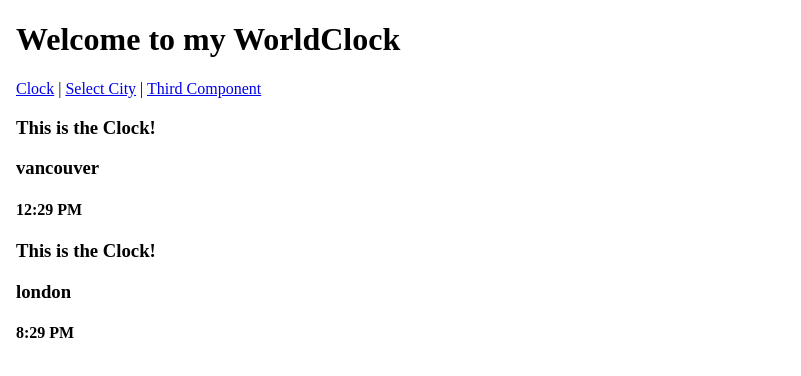
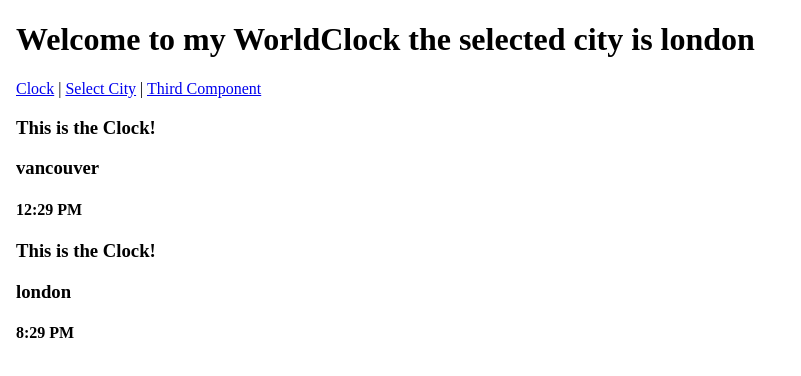
Before and after one commit to woodsmanlucas/WorldClock, an Angular app: page /clock in a window 1280 px wide. Shown: the top 376 px of the page, without its empty margins (0-801 px from the left). Built offline with nearby package versions, Linux system fonts and the light colour scheme.

Commit message:
got parent->child working but not child->parent

```diff
--- a/src/app/ChooseCityDirective.ts
+++ b/src/app/ChooseCityDirective.ts
@@ -1,5 +1,6 @@
-import { Component, OnInit } from '@angular/core';
-import { MyCitiesService} from './myCitiesService'
+import { Component, OnInit, Output } from '@angular/core';
+import { MyCitiesService} from './myCitiesService';
+
 
 // Define second directive.
 @Component({
@@ -14,7 +15,7 @@ export class choose_city implements OnInit {
 
   ngOnInit()
   {
-  this.selectedcity = "vancouver";
+  this.selectedcity = "london";
   }
 
   constructor(MyCitiesService: MyCitiesService) {
@@ -24,4 +25,6 @@ export class choose_city implements OnInit {
   onClick(city){
     console.log(city);
   }
+
+  @Output() selectedcity = this.selectedcity ;
 }
--- a/src/app/ClockDirective.ts
+++ b/src/app/ClockDirective.ts
@@ -12,8 +12,8 @@ import { Component, Input } from '@angular/core';
 export class Clock {
    now = new Date();
    utc = new Date(this.now.getTime() + this.now.getTimezoneOffset() * 60000);
-   city = "vancouver"
+   selectedcity = "vancouver"
 
    @Input()
-   city: string;
+   selectedcity: string;
 }
--- a/src/app/app.component.ts
+++ b/src/app/app.component.ts
@@ -1,4 +1,4 @@
-import { Component } from '@angular/core';
+import { Component, Input } from '@angular/core';
 
 @Component({
   selector: 'app-root',
@@ -7,5 +7,5 @@ import { Component } from '@angular/core';
 })
 export class AppComponent {
   title = 'WorldClock';
-  london = "london"
+  selectedcity = "london"
 }
--- a/src/app/clock.html
+++ b/src/app/clock.html
@@ -1,3 +1,3 @@
 <h3>This is the Clock!</h3>
-<h3>{{city}}</h3>
-<h4>{{utc | timePipe: city | date: "shortTime"}}</h4>
+<h3>{{selectedcity}}</h3>
+<h4>{{utc | timePipe: selectedcity | date: "shortTime"}}</h4>
--- a/src/app/index.html
+++ b/src/app/index.html
@@ -7,7 +7,7 @@
   <title>Document</title>
 </head>
 <body>
-<h1>Welcome to my {{title}}</h1>
+<h1>Welcome to my {{title}} the selected city is {{selectedcity}}</h1>
 <nav>
     <a routerLink="/clock" routerLinkActive="active">Clock</a> |
     <a routerLink="/choose-city" routerLinkActive="active">Select City</a> |
@@ -15,6 +15,6 @@
     </nav>
     <!-- Where router should display a view -->
     <router-outlet ></router-outlet>
-    <clock [city]="london"></clock>
+    <clock [selectedcity]="selectedcity"></clock>
 </body>
 </html>
```
